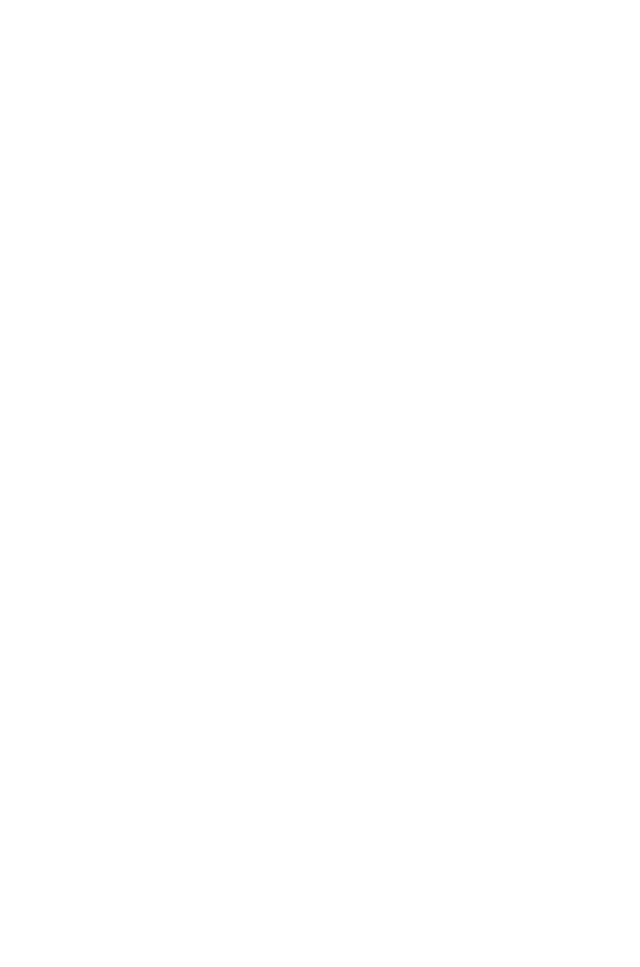
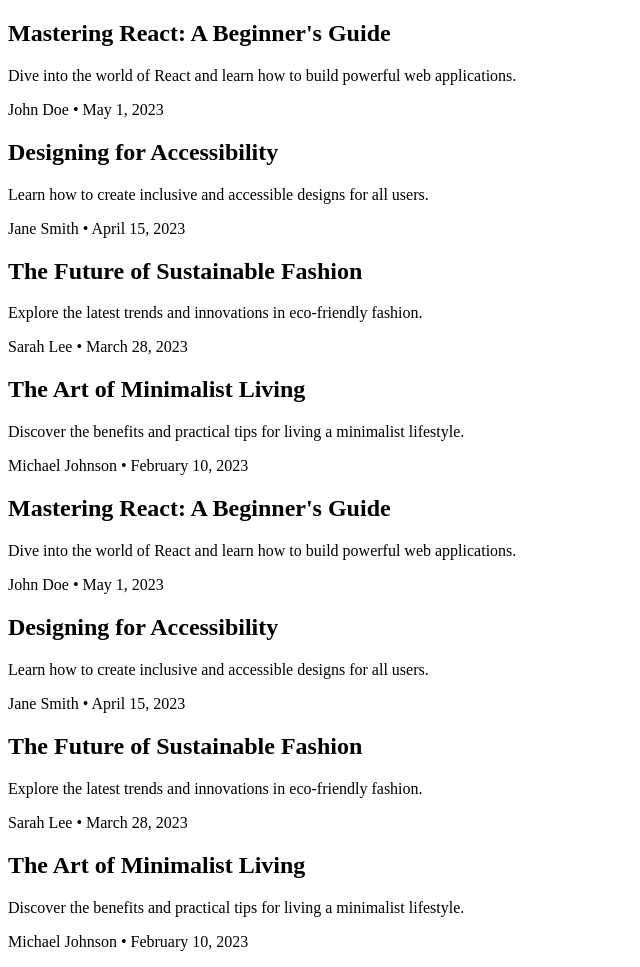
Before and after one commit to AsemBq/task, a plain HTML site: page index.html in a window 1280 px wide. Shown: the whole page, without its empty margins (0-640 px from the left). Before the commit the page ends 800 px from the top, so only its background shows below. Drawn offline with Linux system fonts and the light colour scheme.

Commit message:
[feat] add main tag an article tags to the HTML

```diff
--- a/index.html
+++ b/index.html
@@ -8,6 +8,49 @@
 </head>
 <body>
   <header></header>
+  <main class="article-container">
+  <article class="article-box">
+      <h2>Mastering React: A Beginner's Guide</h2>
+      <p>Dive into the world of React and learn how to build powerful web applications.</p>
+      <p class="author-date">John Doe • May 1, 2023</p>
+  </article>
+  <article class="article-box">
+      <h2>Designing for Accessibility</h2>
+      <p>Learn how to create inclusive and accessible designs for all users.</p>
+      <p class="author-date">Jane Smith • April 15, 2023</p>
+  </article>
+  <article class="article-box">
+      <h2>The Future of Sustainable Fashion</h2>
+      <p>Explore the latest trends and innovations in eco-friendly fashion.</p>
+      <p class="author-date">Sarah Lee • March 28, 2023</p>
+  </article>
+  <article class="article-box">
+      <h2>The Art of Minimalist Living</h2>
+      <p>Discover the benefits and practical tips for living a minimalist lifestyle.</p>
+      <p class="author-date">Michael Johnson • February 10, 2023</p>
+  </article>
+  <article class="article-box">
+    <h2>Mastering React: A Beginner's Guide</h2>
+    <p>Dive into the world of React and learn how to build powerful web applications.</p>
+    <p class="author-date">John Doe • May 1, 2023</p>
+</article>
+<article class="article-box">
+    <h2>Designing for Accessibility</h2>
+    <p>Learn how to create inclusive and accessible designs for all users.</p>
+    <p class="author-date">Jane Smith • April 15, 2023</p>
+</article>
+<article class="article-box">
+    <h2>The Future of Sustainable Fashion</h2>
+    <p>Explore the latest trends and innovations in eco-friendly fashion.</p>
+    <p class="author-date">Sarah Lee • March 28, 2023</p>
+</article>
+<article class="article-box">
+    <h2>The Art of Minimalist Living</h2>
+    <p>Discover the benefits and practical tips for living a minimalist lifestyle.</p>
+    <p class="author-date">Michael Johnson • February 10, 2023</p>
+</article>
+
+  </main>
   <footer></footer>
 </body>
 </html>
```
